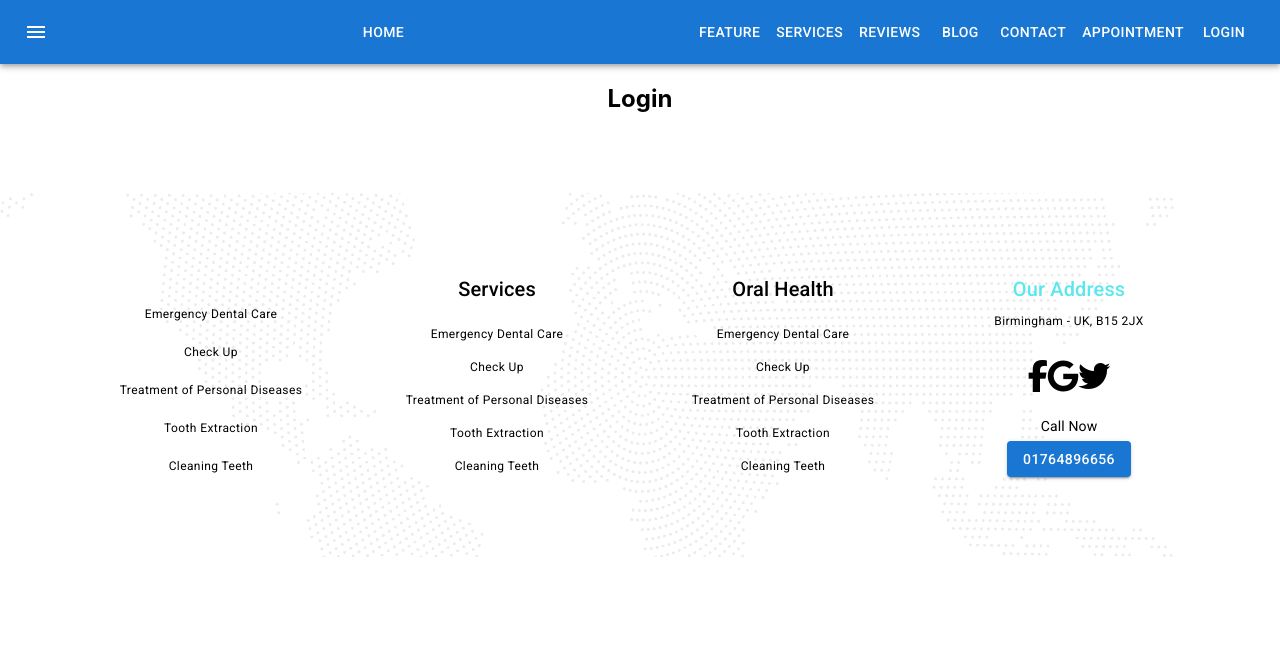
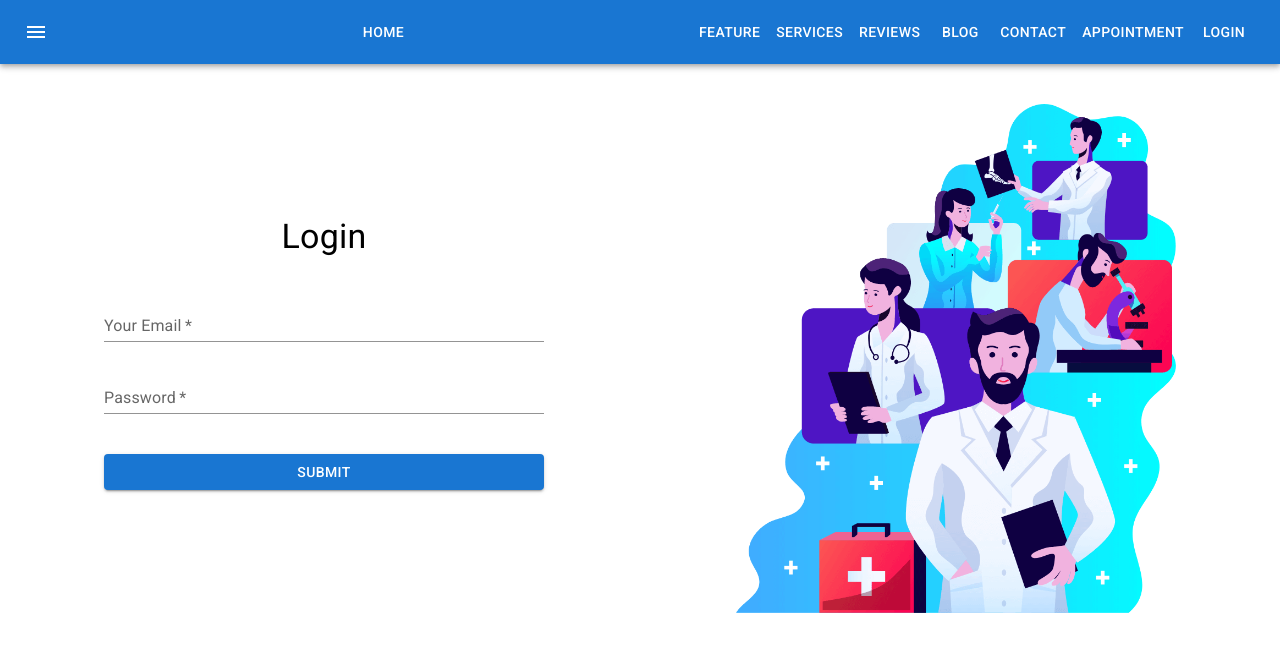
Before and after one commit to devruhul/doctors-portal-client, a React (Create React App) app: page /login in a window 1280 px wide. Shown: the top 652 px of the page. Built offline with nearby package versions, Linux system fonts and the light colour scheme.

Commit message:
added login page

```diff
--- a/src/App.js
+++ b/src/App.js
@@ -5,11 +5,10 @@ import Feature from './pages/Home/Feature/Feature';
 import Blogs from './pages/Home/Blogs/Blogs';
 import Contact from './pages/Home/Contact/Contact';
 import Home from './pages/Home/Home/Home';
-import Login from './pages/Home/Login/Login';
+import Login from './pages/Login/Login';
 import NotFound from './pages/Home/NotFound/NotFound';
 import Reviews from './pages/Home/Reviews/Reviews';
 import Services from './pages/Home/Services/Services';
-import Footer from './pages/Shared/Footer/Footer';
 import Header from './pages/Shared/Header/Header';
 
 function App() {
@@ -28,8 +27,6 @@ function App() {
         <Route path="login" element={<Login />} />
         <Route path="/*" element={<NotFound />} />
       </Routes>
-
-      <Footer />
     </div>
   );
 }
--- a/src/pages/Home/Login/Login.js
+++ /dev/null
@@ -1,11 +0,0 @@
-import React from 'react';
-
-const Login = () => {
-    return (
-        <div>
-            <h2>Login</h2>
-        </div>
-    );
-};
-
-export default Login;
--- /dev/null
+++ b/src/pages/Login/Login.js
@@ -0,0 +1,61 @@
+import React, { useState } from 'react';
+import { Container, Grid, Typography, TextField, Button } from '@mui/material';
+import loginImg from '../../images/login.png'
+
+const Login = () => {
+    const [emailValue, setEmailValue] = useState([])
+    const [passwordValue, setPasswordValue] = useState([])
+
+    const handleloginSubmit = e => {
+        e.preventDefault();
+        alert('Login Successfully')
+        e.target.reset();
+        console.log(emailValue)
+        console.log(passwordValue)
+
+    }
+    return (
+        <Container>
+            <Grid sx={{ p: 5 }} container spacing={24}>
+                <Grid item xs={12} md={6} >
+                    <Typography sx={{ mt: 14 }} variant="h4" gutterBottom>
+                        Login
+                    </Typography>
+                    <form onSubmit={handleloginSubmit}>
+                        <TextField
+                            sx={{ width: '1', mt: 3 }}
+                            onChange={e => setEmailValue(e.target.value)}
+                            required
+                            variant="standard"
+                            label='Your Email'
+                            placeholder="me@example.com"
+                            inputProps={{
+                                pattern: '[a-zA-Z0-9._%+-]+@[a-zA-Z0-9.-]+[.]{1}[a-zA-Z]{2,}$',
+                            }}
+                        />
+                        <TextField
+                            sx={{ width: '1', mt: 3 }}
+                            onChange={e => setPasswordValue(e.target.value)}
+                            required
+                            variant="standard"
+                            label="Password"
+                            type="password"
+                            placeholder="Your Password"
+                        />
+
+                        <Button sx={{ width: '1', my: 5 }} variant="contained" color="primary" type="submit"  >
+                            Submit
+                        </Button>
+
+                    </form>
+                </Grid>
+                <Grid item xs={12} md={6} >
+                    <img style={{ width: '100%' }} src={loginImg} alt="login" />
+                </Grid>
+            </Grid>
+
+        </Container>
+    );
+};
+
+export default Login;
```
